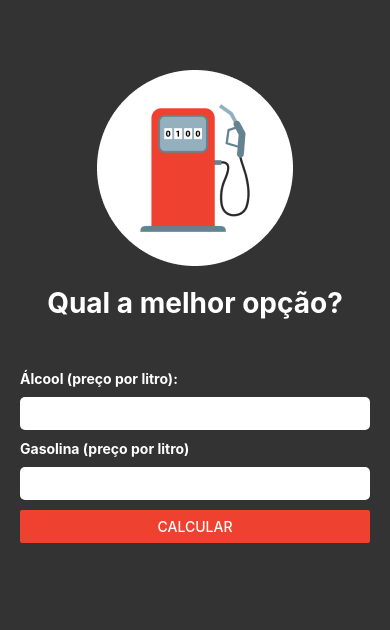
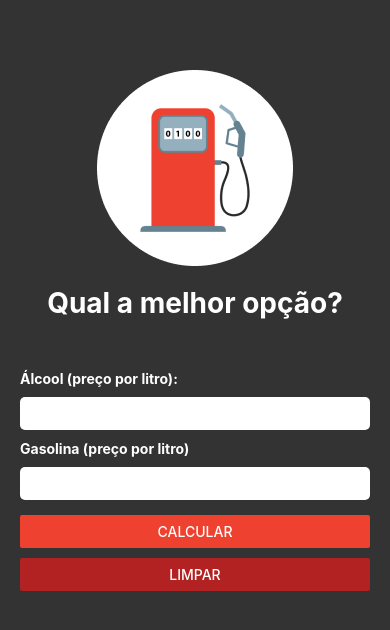
Before and after one commit to matheus-curvelo/Gasoleta, a React Native app: screen / in a window 390 px wide. Shown: the top 630 px of the page. Built offline with nearby package versions, Linux system fonts and the light colour scheme.

Commit message:
Criando botão limpar

```diff
--- a/App.js
+++ b/App.js
@@ -16,28 +16,39 @@ class App extends Component {
     super(props);
     this.state = {
 
-      alcoolInput: '7',
-      gasolinaInput: '10',
+      alcoolInput: '',
+      gasolinaInput: '',
       modalVisible: false,
+      resultado: ''
 
     }
 
     this.calcular = this.calcular.bind(this)
     this.voltar = this.voltar.bind(this)
+    this.limpar = this.limpar.bind(this)
   }
 
   calcular() {
     if (this.state.alcoolInput === '' || this.state.gasolinaInput === '') {
       alert('Preencha todos os campos!')
     } else {
-      // alert('Alcool: ' + this.state.alcoolInput + '\nGasolina: ' + this.state.gasolinaInput)
       this.setState({ modalVisible: true })
+
+      this.setState({ resultado: this.state.alcoolInput / this.state.gasolinaInput })
     }
   }
 
   voltar() {
     this.setState({ modalVisible: false })
 
+  }
+
+  limpar() {
+    this.textInputAlcool.clear()
+    this.textInputGasolina.clear()
+
+    this.setState({ alcoolInput: '' })
+    this.setState({ gasolinaInput: '' })
   }
 
   render() {
@@ -54,29 +65,38 @@ class App extends Component {
             </Text>
           </View>
 
-          <View style={styles.bottomArea}>
+          <View>
 
             <Text style={styles.text}>
               Álcool (preço por litro):
             </Text>
-            <TextInput style={styles.input} keyboardType={'numeric'} onChangeText={(alcool) => this.setState({ alcoolInput: alcool })} />
+            <TextInput ref={input => { this.textInputAlcool = input }} style={styles.input} keyboardType={'numeric'} onChangeText={(alcool) => this.setState({ alcoolInput: alcool })} />
 
             <Text style={styles.text}>
               Gasolina (preço por litro)
             </Text>
-            <TextInput style={styles.input} keyboardType={'numeric'} onChangeText={(gasolina) => this.setState({ gasolinaInput: gasolina })} />
+            <TextInput ref={input => { this.textInputGasolina = input }} style={styles.input} keyboardType={'numeric'} onChangeText={(gasolina) => this.setState({ gasolinaInput: gasolina })} />
 
-            <Button
-              title='Calcular'
-              color='#EF4130'
-              onPress={this.calcular}
-            />
+            <View style={styles.button}>
+              <Button
+                title='Calcular'
+                color='#EF4130'
+                onPress={this.calcular}
+              />
+            </View>
+
+            <View style={styles.button}>
+              <Button
+                title='Limpar'
+                color='#B22222'
+                onPress={this.limpar}
+              />
+            </View>
 
             <Modal
               animationType='fade'
               transparent={true}
               visible={this.state.modalVisible}
-
             >
               <View style={styles.modalArea}>
 
@@ -91,11 +111,11 @@ class App extends Component {
                 </Text>
 
                 <Text style={styles.textPricesResult}>
-                  Álcool: R$
+                  Álcool: R$ {this.state.alcoolInput}
                 </Text>
 
                 <Text style={styles.textPricesResult}>
-                  Gasolina: R$
+                  Gasolina: R$ {this.state.gasolinaInput}
                 </Text>
 
                 <View style={styles.modalButton}>
@@ -105,11 +125,8 @@ class App extends Component {
                     onPress={this.voltar}
                   />
                 </View>
-
-
               </View>
             </Modal>
-
           </View>
         </ScrollView>
       </View>
@@ -140,14 +157,14 @@ const styles = StyleSheet.create({
     marginVertical: 20
   },
 
-  bottomArea: {
-    // paddingBottom: 20
-  },
-
   text: {
     color: '#FFF',
     fontSize: 14,
     fontWeight: 'bold'
+  },
+
+  button: {
+    marginVertical: 5
   },
 
   input: {
@@ -164,7 +181,6 @@ const styles = StyleSheet.create({
     backgroundColor: '#333333',
     justifyContent: 'center',
     alignItems: 'center',
-    // paddingVertical: 50
   },
 
   modalImage: {
```
